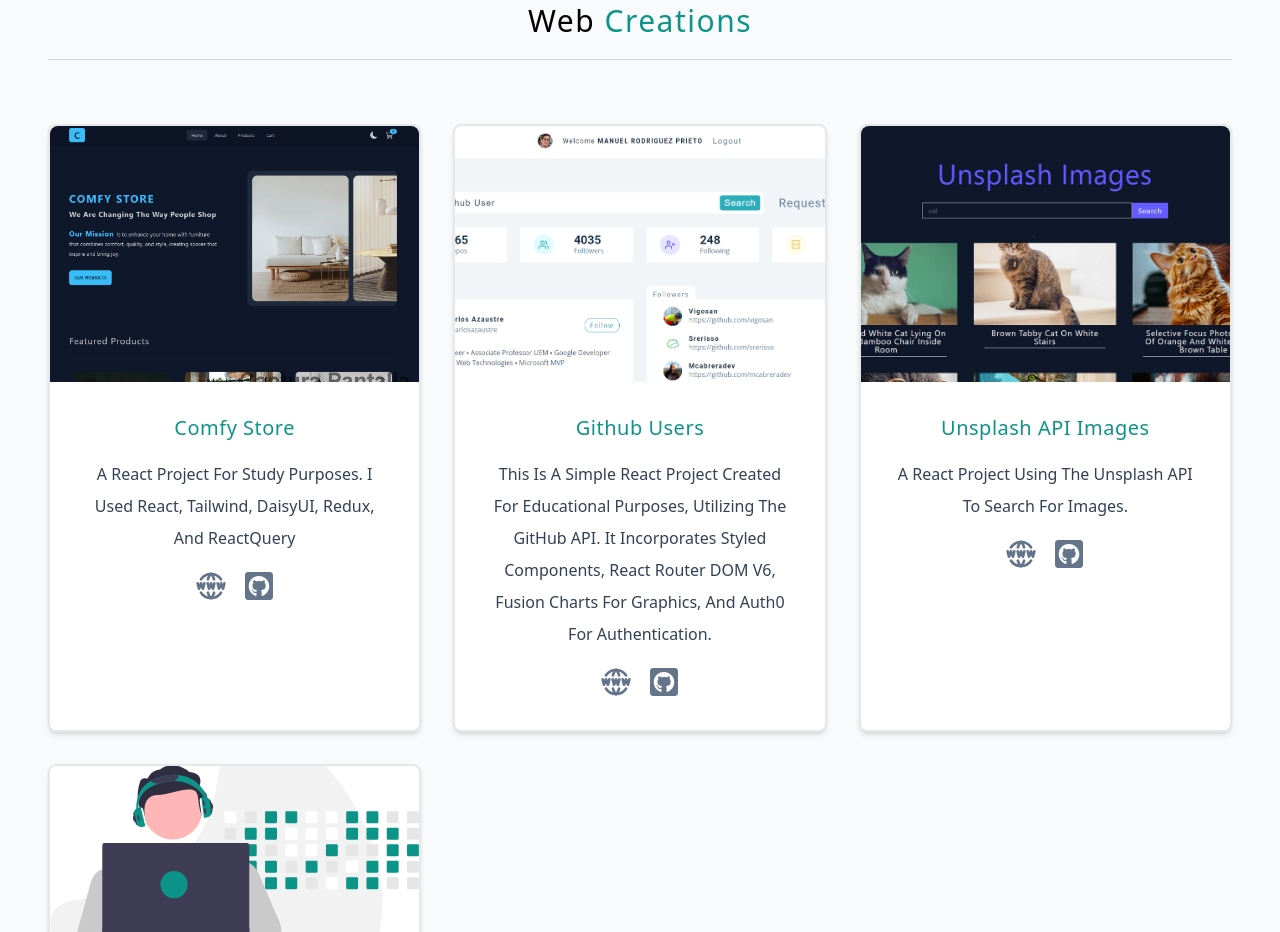
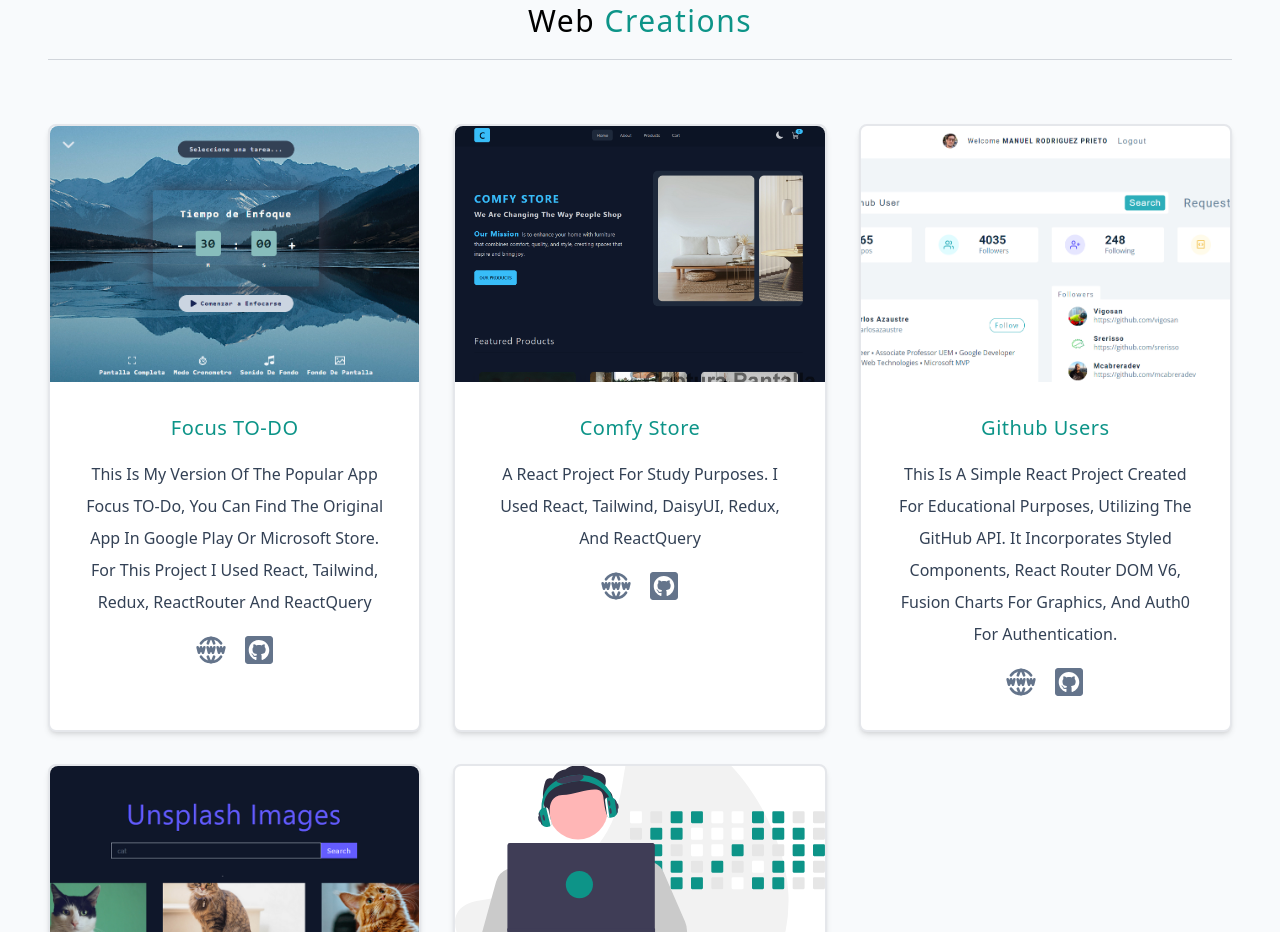
Before and after one commit to greluma/portafolio-react-tailwind, a React (Vite) app: page / in a window 1280 px wide. Shown: the part 1900-2832 px from the top of the page. Built offline with nearby package versions, Linux system fonts and the light colour scheme.

Commit message:
add focus todo

```diff
--- a/src/data.jsx
+++ b/src/data.jsx
@@ -57,6 +57,14 @@
 ];
 
 export const projects = [
+  {
+    id: nanoid(),
+    img: '/focus-todo.png',
+    url: 'https://focus-todo-clon.netlify.app/',
+    github: 'https://github.com/greluma/focus-todoe',
+    title: 'Focus TO-DO',
+    text: 'This is my version of the popular app Focus TO-Do, you can find the original app in Google Play or Microsoft Store. For this project I used React, Tailwind, Redux, reactRouter and reactQuery',
+  },
   {
     id: nanoid(),
     img: '/comfy.png',
```
Also changed, not shown: public/focus-todo.png (added).
